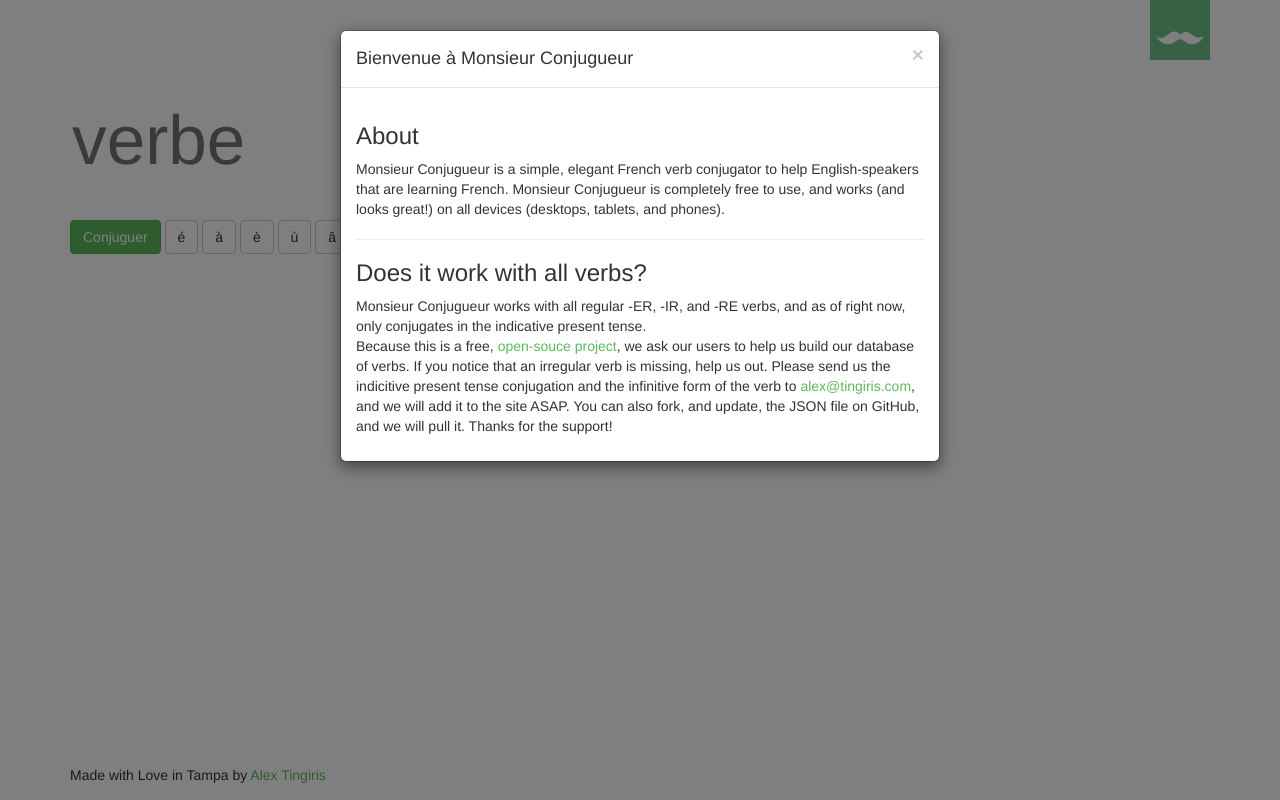
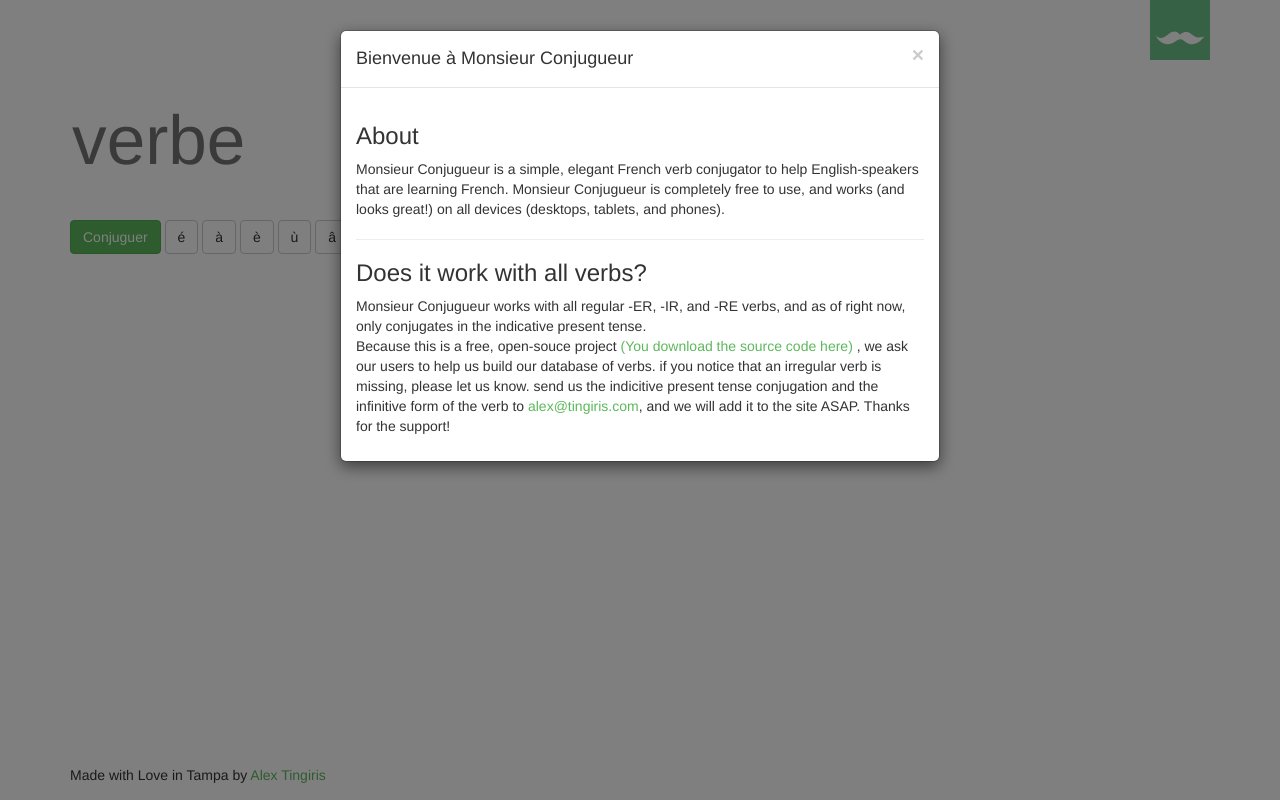
Before and after one commit to alextingiris/MonsieurConjugueur, a plain HTML site: page index.html in a window 1280 px wide. Both pictures are taken after a click on the button 1180 px from the left and 30 px from the top of the page. Drawn offline with nearby package versions, Linux system fonts and the light colour scheme.

```diff
--- a/index.html
+++ b/index.html
@@ -23,7 +23,10 @@
                     <p>Monsieur Conjugueur is a simple, elegant French verb conjugator to help English-speakers that are learning French. Monsieur Conjugueur is completely free to use, and works (and looks great!) on all devices (desktops, tablets, and phones).</p>
                     <hr />
                     <h3>Does it work with all verbs?</h3>
-                    <p>Monsieur Conjugueur works with all regular -ER, -IR, and -RE verbs, and as of right now, only conjugates in the indicative present tense. <br />Because this is a free, <a href="https://github.com/Alexzgreat/MonsieurConjugueur">open-souce project</a>, we ask our users to help us build our database of verbs. If you notice that an irregular verb is missing, help us out. Please send us the indicitive present tense conjugation and the infinitive form of the verb to <a href="mailto:alex@tingiris.com">alex@tingiris.com</a>, and we will add it to the site ASAP. You can also fork, and update, the JSON file on GitHub, and we will pull it. Thanks for the support!</p>
+                    <p>
+                    Monsieur Conjugueur works with all regular -ER, -IR, and -RE verbs, and as of right now, only conjugates in the indicative present tense. <br />Because this is a free, open-souce project <a href="https://github.com/alexzgreat/MonsieurConjugueur">(You download the source code here)</a> , we ask our users to help us build our database of verbs. if you notice that an irregular verb is missing, please let us know. send us the indicitive present tense conjugation and the infinitive form of the verb to <a href="mailto:alex@tingiris.com">alex@tingiris.com</a>, and we will add it to the site ASAP. Thanks for the support!
+
+                    </p>
                 </div>
             </div>
         </div>
```
